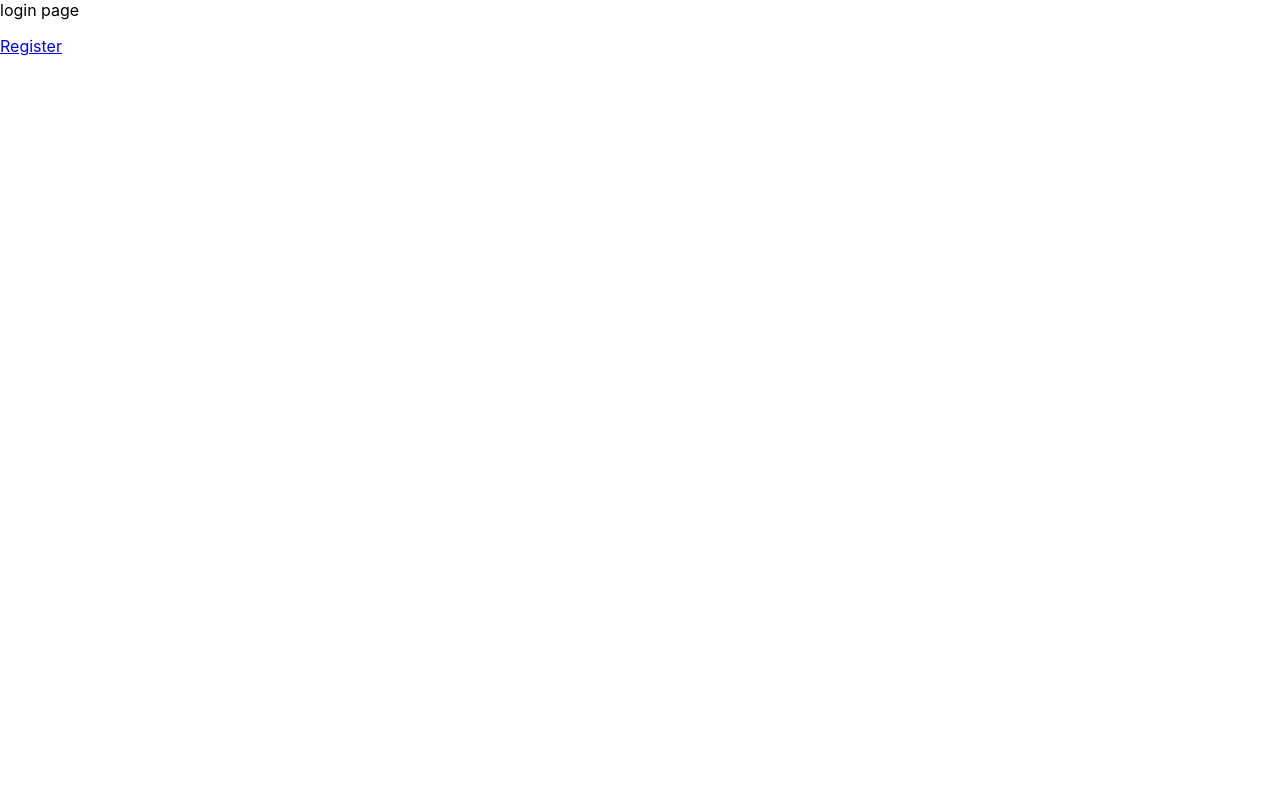
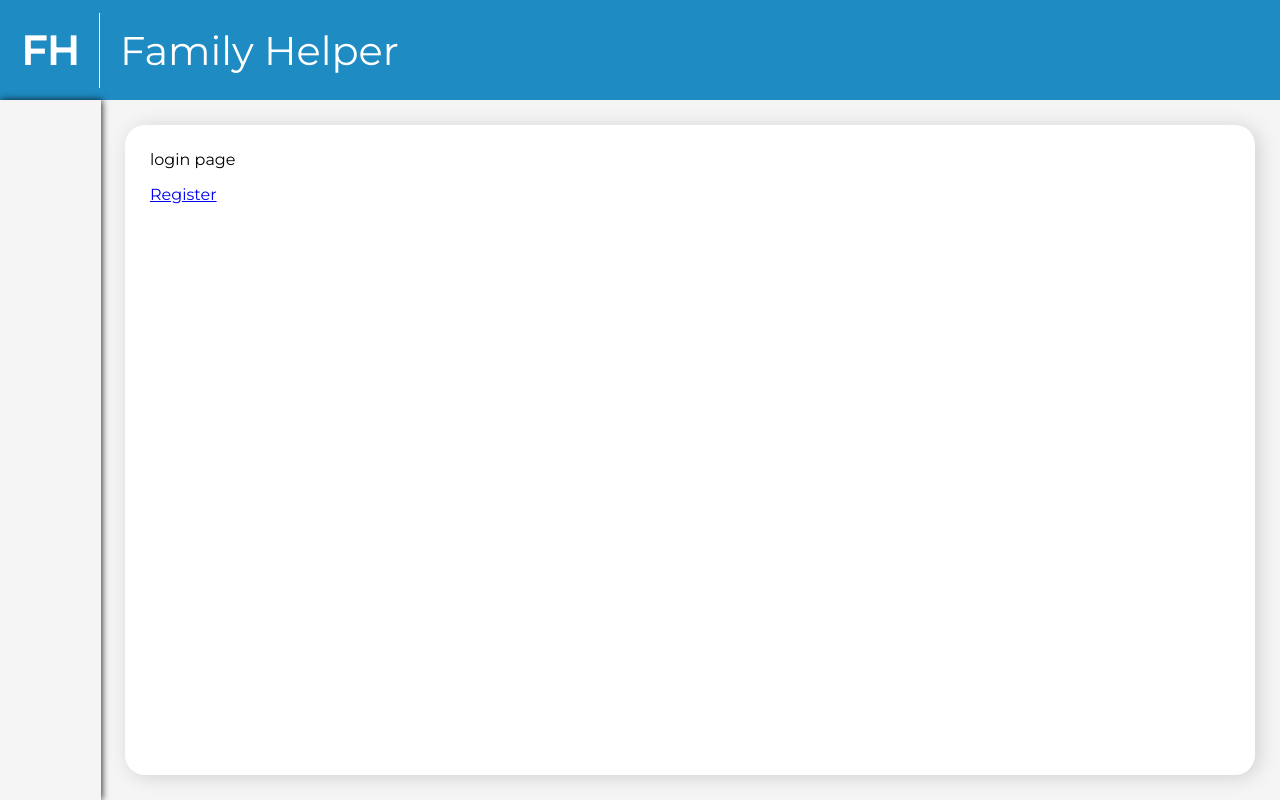
Before and after one commit to bogdansmk/FamilyHelper, a React (Create React App) app in the folder ui/: page / in a window 1280 px wide. Built offline with nearby package versions, Linux system fonts and the light colour scheme.

Commit message:
add header and menu components

```diff
--- /dev/null
+++ b/ui/src/components/Header/Header.css
@@ -0,0 +1,36 @@
+.header {
+    background-color: #1E8BC3;
+    height: 100px;
+    color: #fff;
+    grid-column-start: 1;
+    grid-column-end: 3;
+    display: flex;
+    align-items: center;
+}
+
+.logo {
+    /*height: 100px;*/
+    width: 100px;
+    display: flex;
+    /*align-items: center;*/
+    justify-content: center;
+    font-size: 40px;
+    font-weight: bold;
+    position: relative;
+}
+
+.logo:after {
+    content: "";
+    display: block;
+    background-color: #fff;
+    width: 1.5px;
+    height: 75px;
+    position: absolute;
+    right: 0;
+    top: -12.5px;
+}
+
+.pageTitle {
+    font-size: 40px;
+    margin-left: 20px;
+}
--- /dev/null
+++ b/ui/src/components/Header/Header.tsx
@@ -0,0 +1,16 @@
+import React from 'react';
+import {Link} from 'react-router-dom';
+import "./Header.css"
+
+export default class Header extends React.Component {
+    render() {
+        return (
+            <div className="header">
+                {/*<div>*/}
+                    <div className="logo">FH</div>
+                    <div className="pageTitle">Family Helper</div>
+                {/*</div>*/}
+            </div>
+        );
+    }
+}
--- /dev/null
+++ b/ui/src/components/LeftMenu/LeftMenu.css
@@ -0,0 +1,7 @@
+.leftMenu {
+    width: 100px;
+    height: 100%;
+    /*background-color: #fff;*/
+    border-right: 1px solid #F5F5F5;
+    box-shadow: 1px 0 7px 0 #000000D9;
+}
--- /dev/null
+++ b/ui/src/components/LeftMenu/LeftMenu.tsx
@@ -0,0 +1,14 @@
+import React from 'react';
+import {Link} from 'react-router-dom';
+import './LeftMenu.css'
+
+export default class LeftMenu extends React.Component {
+    render() {
+        return (
+            <div className="leftMenu">
+                <div>
+                </div>
+            </div>
+        );
+    }
+}
--- a/ui/src/index.css
+++ b/ui/src/index.css
@@ -1,13 +1,29 @@
+@import url('https://fonts.googleapis.com/css2?family=Montserrat:wght@100;400;500&display=swap');
+
 body {
   margin: 0;
-  font-family: -apple-system, BlinkMacSystemFont, 'Segoe UI', 'Roboto', 'Oxygen',
-    'Ubuntu', 'Cantarell', 'Fira Sans', 'Droid Sans', 'Helvetica Neue',
-    sans-serif;
+  font-family: 'Montserrat', sans-serif;
   -webkit-font-smoothing: antialiased;
   -moz-osx-font-smoothing: grayscale;
+  background-color: #F5F5F5;
 }
 
 code {
   font-family: source-code-pro, Menlo, Monaco, Consolas, 'Courier New',
     monospace;
 }
+
+#root {
+  display: grid;
+  grid-template-rows: 100px 1fr;
+  grid-template-columns: 100px 1fr;
+  height: 100vh;
+}
+
+.main {
+  border-radius: 20px;
+  background-color: #fff;
+  margin: 25px;
+  padding: 25px;
+  box-shadow: 4px 2px 20px 0 #00000026;
+}
--- a/ui/src/index.tsx
+++ b/ui/src/index.tsx
@@ -2,21 +2,27 @@ import React from 'react';
 import ReactDOM from 'react-dom/client';
 import './index.css';
 import reportWebVitals from './reportWebVitals';
-import { Route, BrowserRouter, Routes } from 'react-router-dom';
+import {Route, BrowserRouter, Routes} from 'react-router-dom';
 import LoginPage from './Auth/Login';
 import RegistrationPage from './Auth/Register';
+import Header from "./components/Header/Header";
+import LeftMenu from "./components/LeftMenu/LeftMenu";
 
 const root = ReactDOM.createRoot(
     document.getElementById('root') as HTMLElement
 );
 root.render(
     <React.StrictMode>
+        <Header/>
+        <LeftMenu/>
+        <main className="main">
             <BrowserRouter>
                 <Routes>
-        <Route path="/" element={<LoginPage />} />
-        <Route path="Register" element={<RegistrationPage />} />
+                    <Route path="/" element={<LoginPage/>}/>
+                    <Route path="Register" element={<RegistrationPage/>}/>
                 </Routes>
             </BrowserRouter>
+        </main>
     </React.StrictMode>
 );
 
```
Lines whose indentation alone changed are shown as unchanged.
